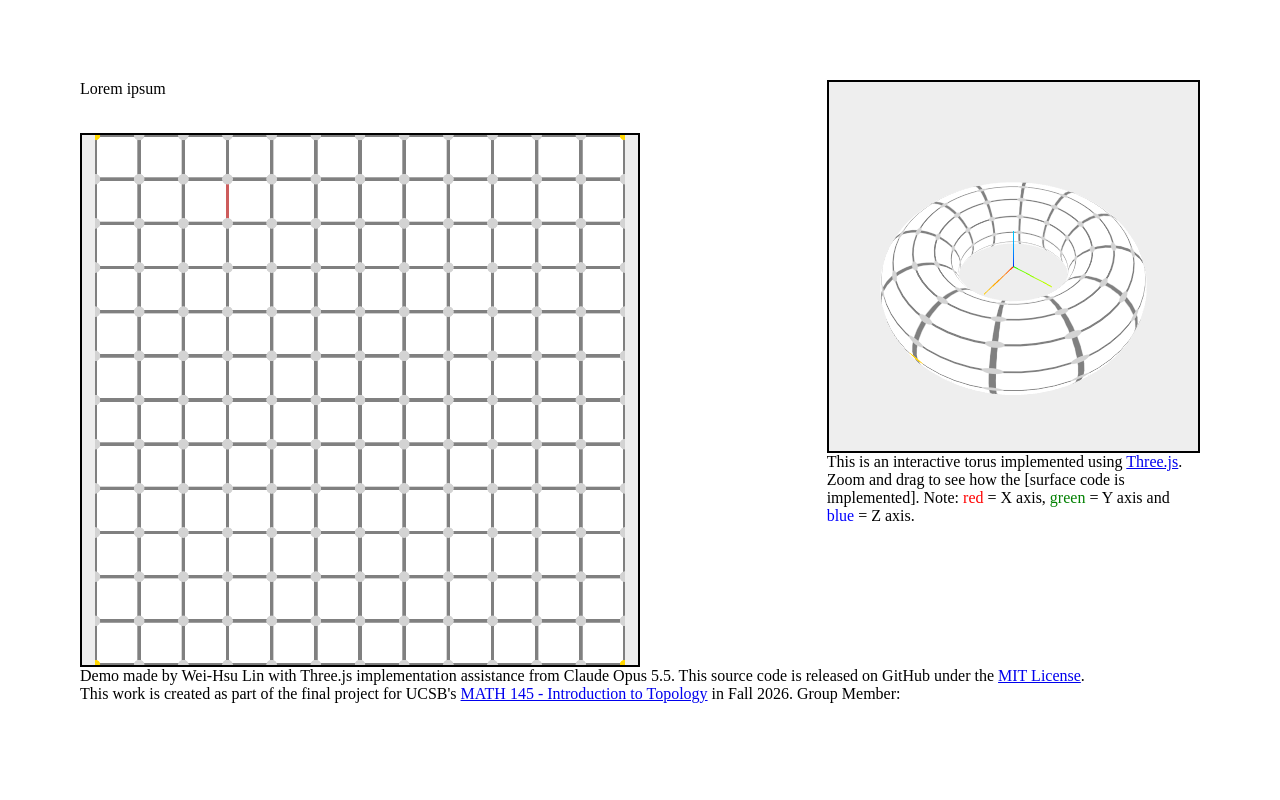
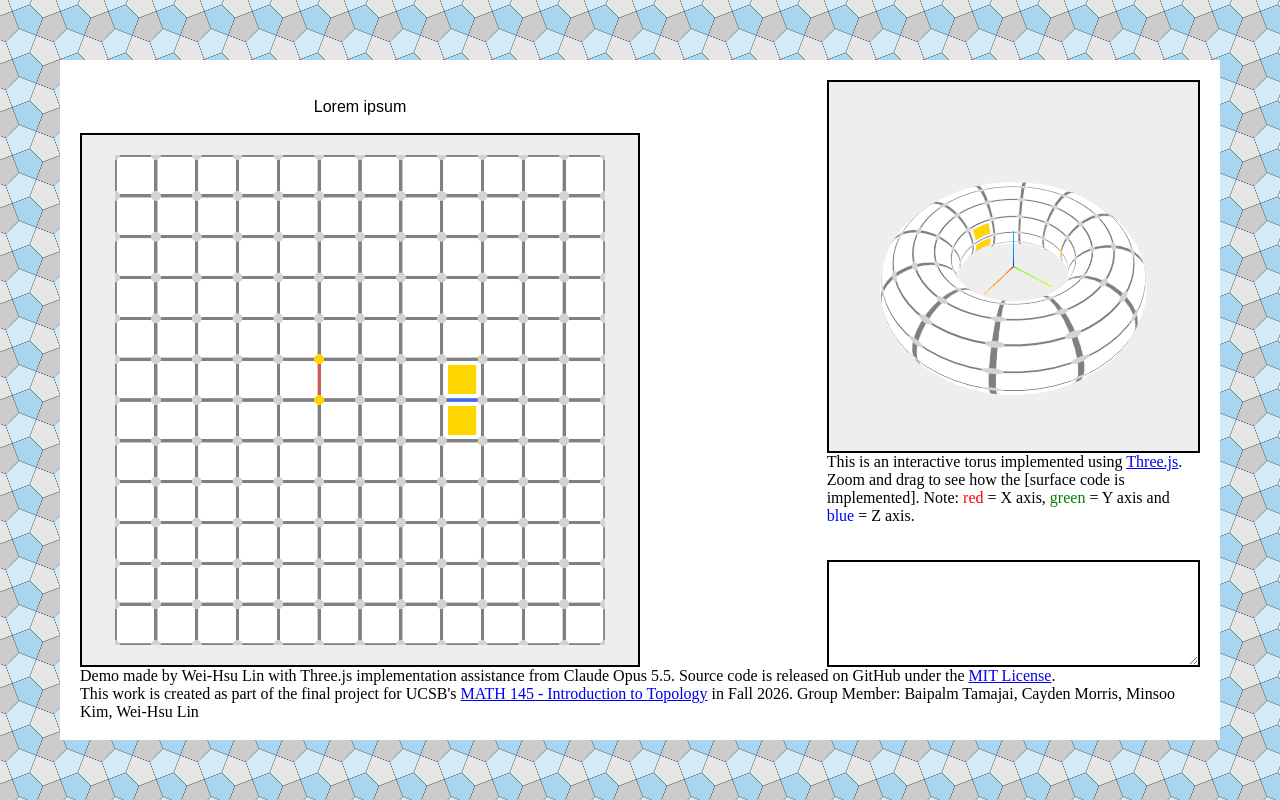
Before and after one commit to Wish-Lin/Learning-Aid, a plain HTML site: page index.html in a window 1280 px wide. Drawn offline with nearby package versions, Linux system fonts and the light colour scheme; animation ran at ten frames a second.

Commit message:
Added small console and Cairo tiling background

```diff
--- a/index.html
+++ b/index.html
@@ -75,6 +75,16 @@
       }
     }
 
+    // Demo of X error
+    matrix1[11][5] = 1;
+    matrix0[6][5] = 1;
+    matrix0[5][5] = 1;
+
+    // Demo of Z error
+
+    matrix1[12][8] = 2;
+    matrix2[5][8] = 1;
+    matrix2[6][8] = 1;
 
     // ------------ Actual canvas code --------------------
     // The function redraws the whole canvas whenever something needs to change
@@ -88,8 +98,8 @@
       // Draw the squares.
       // 0 = draw nothing, 1 = draw yellow square slightly smaller than it
       const n = 12;             // n x n grid
-      const gap = 10;           // px
-      ctx.fillStyle = "moccasin"
+      const gap = 15;           // px
+      ctx.fillStyle = "gold";
 
       for (let i = 0; i < 12; i++) {
         for (let j = 0; j < 12; j++) {
@@ -104,8 +114,6 @@
       // 3 = draw green line (X+Z error). This allows me to use 1+2=3 in assignment later.
       ctx.lineWidth = 8;
       ctx.lineCap = "round"; // Doesn't really matter as thet get covered by the vertices
-
-      matrix1[3][3] = 1;
 
       for (let i = 0; i < 24; i++) {
         for (let j = 0; j < 12; j++) {
@@ -150,7 +158,6 @@
 
       // Draw the vertices.
       // 0 = draw gray dot, 1 = draw golden dot
-      matrix0[0][0] = 1;
       const dotRadius = 12;
 
       for (let i = 0; i < 12; i++) {
@@ -240,11 +247,12 @@
       <span style="color: blue">blue</span> = Z axis.
     </div>
     <div id="footer" class="textdisplay">Demo made by Wei-Hsu Lin with Three.js implementation
-    assistance from Claude Opus 5.5. This source code is released on GitHub under the <a href="https://opensource.org/license/mit">MIT License</a>.
+    assistance from Claude Opus 5.5. Source code is released on GitHub under the <a href="https://opensource.org/license/mit">MIT License</a>.
     <br>
     This work is created as part of the final project for UCSB's <a href="https://catalog.ucsb.edu/courses/MATH%20145/general-aoYks">MATH 145 - Introduction to Topology</a> in Fall 2026.
-    Group Member:
+    Group Member: Baipalm Tamajai, Cayden Morris, Minsoo Kim, Wei-Hsu Lin
   </div>
+  <textarea id="console" spellcheck="false"></textarea>
   </div>
 </body>
 </html>
--- a/styles.css
+++ b/styles.css
@@ -9,11 +9,20 @@ html, body {
   margin: 0;
   height: 100%;
 }
+body {
+  background-image: url("cairo-tiling.png");
+  background-repeat: repeat;
+  background-size: 3rem 3rem; /* same as source size */
+}
 #stage { /* Centered region on screen, with a constant margin */
   position: fixed;
   inset: var(--margin);
   display: grid;
-    /* background: #da2f2f; */
+  background: #ffffff;
+  outline: 20px solid #ffffff; /* Add a visual-only margin */
+
+  /* Adds a fuzz if preferred */
+  /* box-shadow: 0 0 30px 15px #ffffff; */
 
   /* Creates a 12x12 grid for placement */
   grid-template-columns: repeat(12, minmax(0, 1fr));
@@ -26,19 +35,15 @@ html, body {
   overflow: hidden; /* prevent content from pushing the cell */
 }
 
-/* Centered plain text */
-.banner {
-  display: grid;
-  place-items: center;
-  font-family: sans-serif;
-}
-
 /* Set position of each subwindow */
 
 /* Top left banner, displayes title */
 #banner {
   grid-column: 1 / 7;
   grid-row: 1 / 2;
+  display: grid;
+  place-items: center;
+  font-family: sans-serif;
 }
 
 /* left to bottom-left: columns 9-12, rows 1-7 */
@@ -46,6 +51,7 @@ html, body {
   grid-column: 1 / 7;
   grid-row: 2 / 12;
   background: #eee;
+  padding: 20px;
   border: 2px solid #000; /* border but visual only */
 }
 
@@ -60,17 +66,22 @@ html, body {
 /* Description under the torus */
 #torus-description {
   grid-column: 9 / 13;
-  grid-row: 8 / 11;
+  grid-row: 8 / 10;
 }
 
+/* Small textarea "console" */
+#console {
+  grid-column: 9 / 13;
+  grid-row: 10 / 12;
+  border: 2px solid #000; /* border but visual only */
+  box-sizing: border-box;
+}
 
 /* Footer, displayed project info */
 #footer {
   grid-column: 1 / 13;
   grid-row: 12 / 13;
 }
-
-
 
 /* Canvas of Three.js, draws the torus */
 #torus-view canvas {
```
Also changed, not shown: cairo-tiling.png (added). Lines whose indentation alone changed are shown as unchanged.
